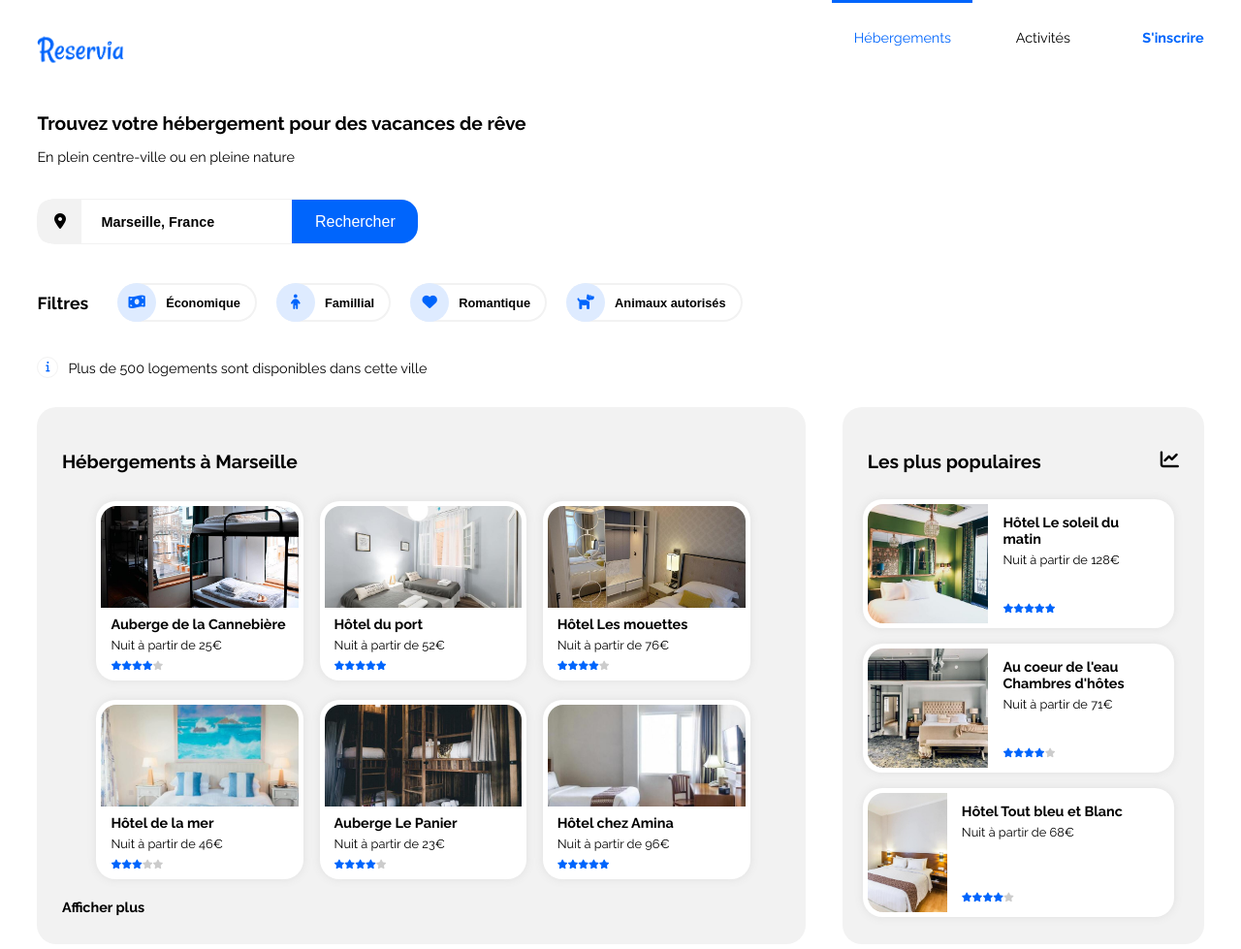
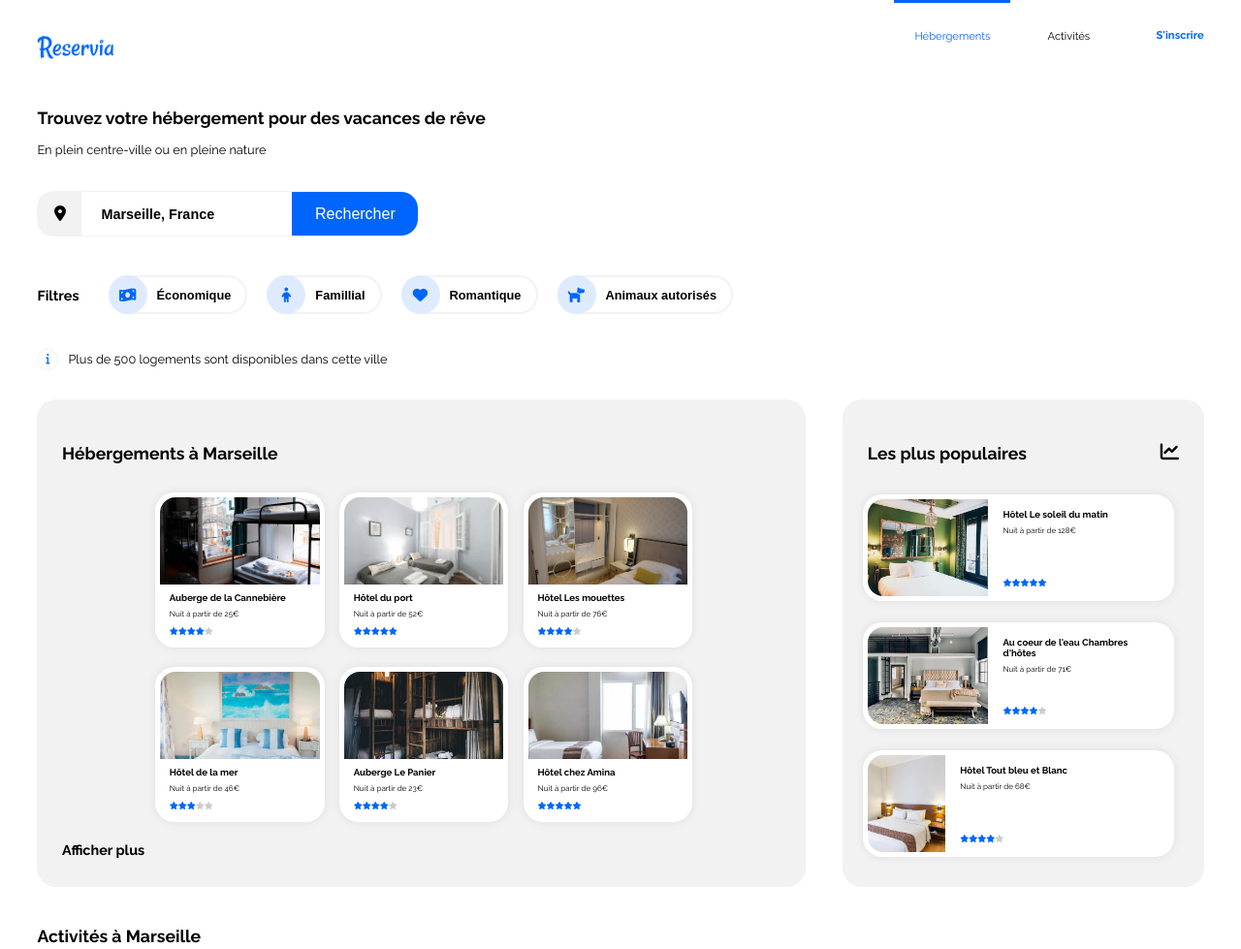
Before and after one commit to Evan267/EvanBerger_2_20112020, a plain HTML site: page Reservia/index.html in a window 1280 px wide. Shown: the top 979 px of the page at 97% size. Drawn offline with Linux system fonts and the light colour scheme.

Commit message:
Revert "Version finale du prototype"
This reverts commit febfa573b61c801c448b9bee38a51f92bb0b7647.

Version Corriger

```diff
--- a/Reservia/protostyle.css
+++ b/Reservia/protostyle.css
@@ -645,20 +645,20 @@ footer li{
 
 
     #populaires, #hebergements{
-        padding: 45px 3% 20px;
+        padding: 45px 5% 20px;
         background-color: #F2F2F2;
         border-radius: 20px;
     }
 
     h3{margin:0px 0px 20px 0px;}
 
-    h4{font-size: 0.7em;}
+    h4{font-size: 0.8em;}
 
-    figcaption p {font-size: 0.6em;}
+    figcaption p {font-size: 0.7em;}
 
 
         /*2eme Section*/
-    .conteneur1{height:130px}
+
     #populaires{margin-bottom: 40px;}
     .conteneur1 figcaption{padding-right:20px}
 
@@ -683,8 +683,6 @@ footer li{
         column-gap: 10px;
         row-gap: 0px;
     }
-
-    .conteneur2{height:160px}
 
 
     /*4eme Section*/
@@ -769,9 +767,9 @@ footer li{
 
     p{font-size: 0.8em;}
 
-    h4{font-size: 0.7em}
+    h4{font-size: 0.6em}
 
-    figcaption p{font-size:0.6em;}
+    figcaption p{font-size:0.5em;}
 
 
     #titreetlien i{font-size:1.2em}
@@ -920,45 +918,6 @@ footer li{
 
     /*Footer*/
     footer{padding-left: 3%;}
-}
-
-@media screen and (min-width: 1200px){
-    #logo img{width:90px;}
-
-    header p, nav a{font-size: 0.9em;}
-
-    h1, h3{font-size:1.2em}
-    h2{font-size:1.1em}
-
-    p{font-size: 0.9em;}
-
-    h4{font-size: 0.9em}
-
-    figcaption p{font-size:0.8em;}
-
-
-    #titreetlien i{font-size:1.2em}
-
-    .etoile{font-size: 0.6em;}
-
-    #affiPlus{font-size: 0.9em;}
-
-    /*Header*/
-
-    nav li{width: 145px}
-
-
-    /*2eme et 3eme Section*/
-
-    .conteneur1{height:123px;}
-    .conteneur2{height:175px;}
-
-
-    /*4eme Section*/
-
-    #lienActivites{
-        height: 400px;
-    }
 }
 
 
```
